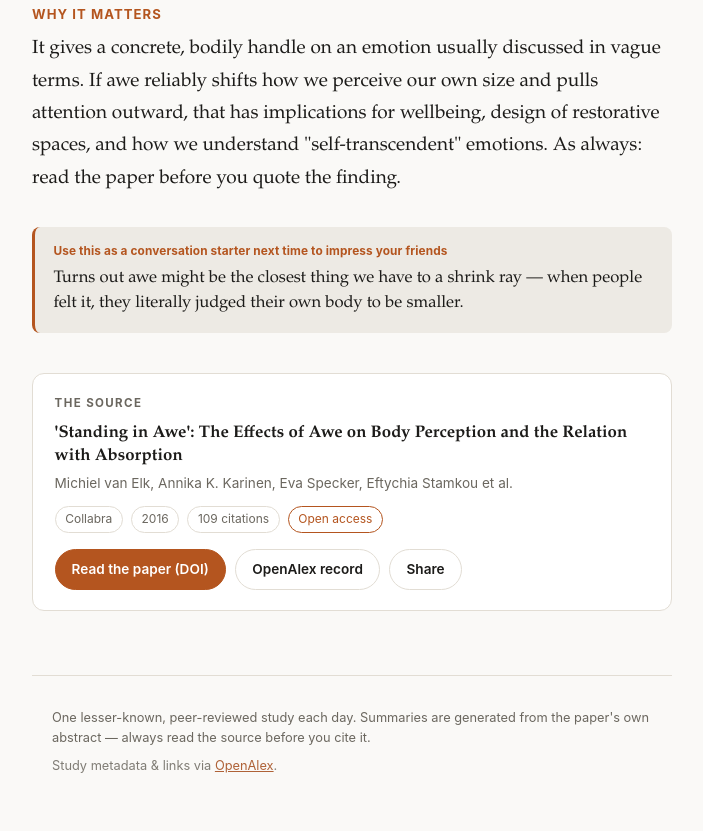
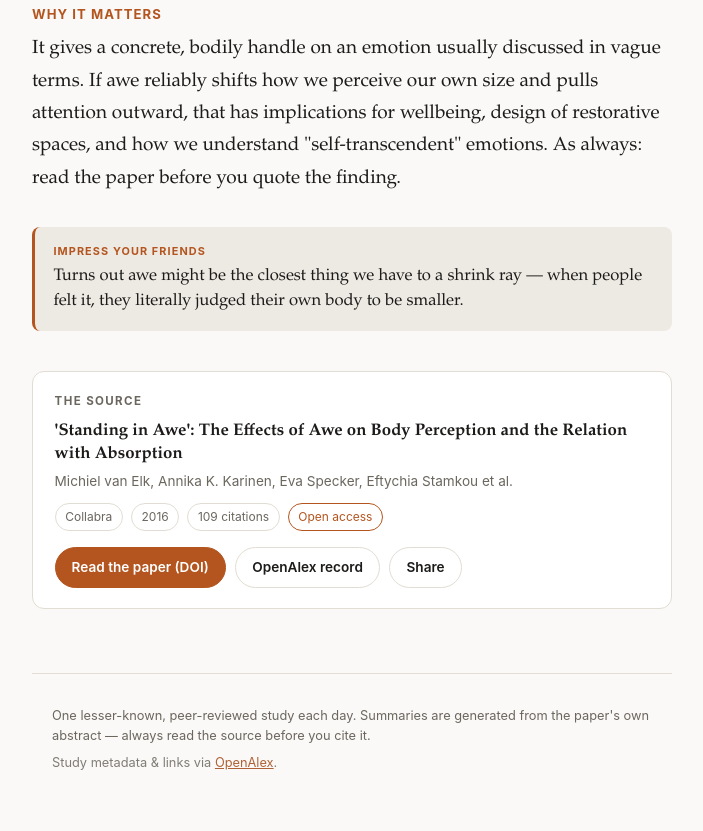
Before and after one commit to rwpuan/research-shows-that, a plain HTML site: page index.html in a window 1280 px wide. Shown: the part 1634-2465 px from the top of the page, without its empty margins (288-991 px from the left). Drawn offline with Linux system fonts and the light colour scheme.

Commit message:
tweak: shorten callout label to 'Impress your friends', restore compact tag

```diff
--- a/app.js
+++ b/app.js
@@ -129,7 +129,7 @@
       (entry.dek ? '<p class="dek">' + esc(entry.dek) + "</p>" : "") +
       '<div class="body">' + renderMarkdown(entry.summary_md) + "</div>" +
       (entry.talking_point
-        ? '<aside class="talking-point"><span class="tp-tag">Use this as a conversation starter next time to impress your friends</span>' +
+        ? '<aside class="talking-point"><span class="tp-tag">Impress your friends</span>' +
           esc(entry.talking_point) + "</aside>"
         : "") +
       '<section class="source-card">' +
--- a/style.css
+++ b/style.css
@@ -201,11 +201,12 @@
 .tp-tag {
   display: block;
   font-family: var(--sans);
-  font-size: 0.74rem;
-  letter-spacing: 0.01em;
+  font-size: 0.68rem;
+  text-transform: uppercase;
+  letter-spacing: 0.1em;
   color: var(--accent);
   font-weight: 700;
-  margin-bottom: 0.4rem;
+  margin-bottom: 0.35rem;
 }
 
 /* ---------- Source card ---------- */
--- a/sw.js
+++ b/sw.js
@@ -1,6 +1,6 @@
 // Service worker for "Research shows that…" — offline support + installability.
 // Bump CACHE when the app shell changes to invalidate old caches.
-const CACHE = "rst-v3";
+const CACHE = "rst-v4";
 const SHELL = [
   "./",
   "./index.html",
```
